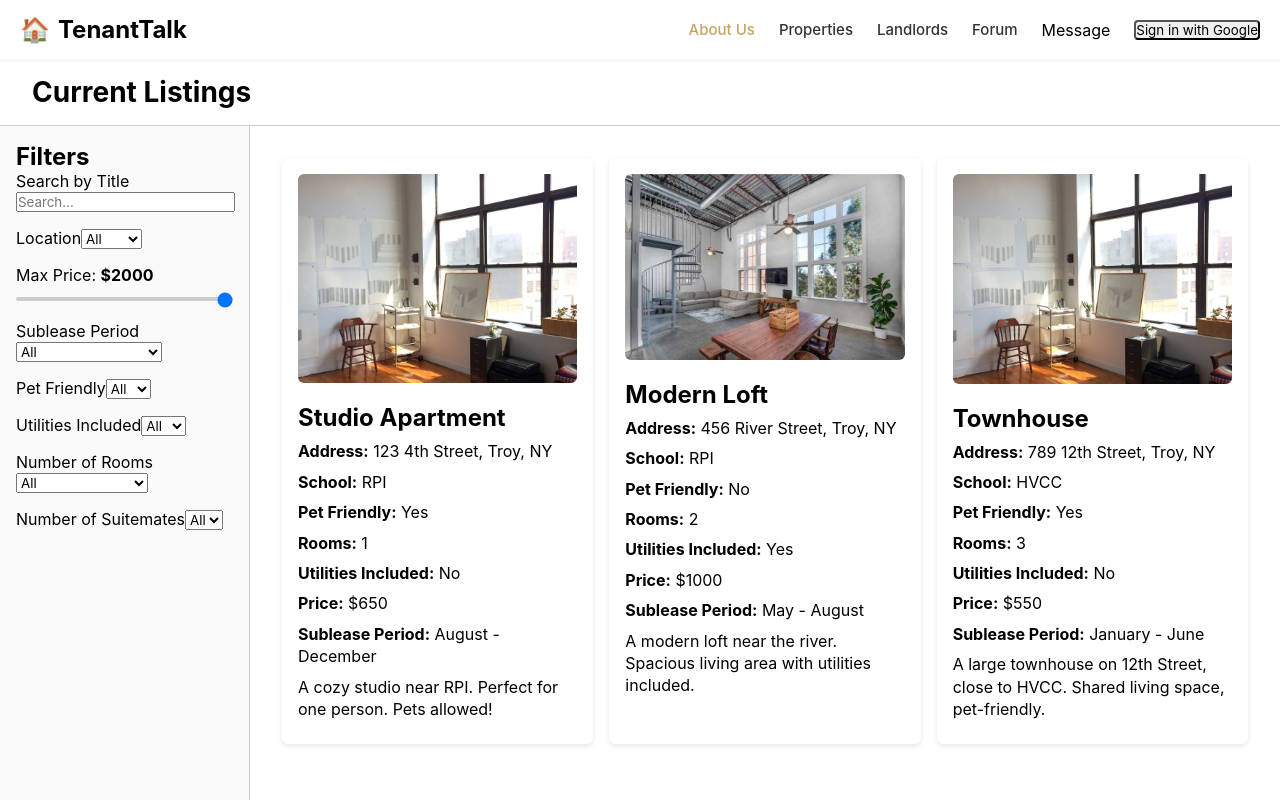
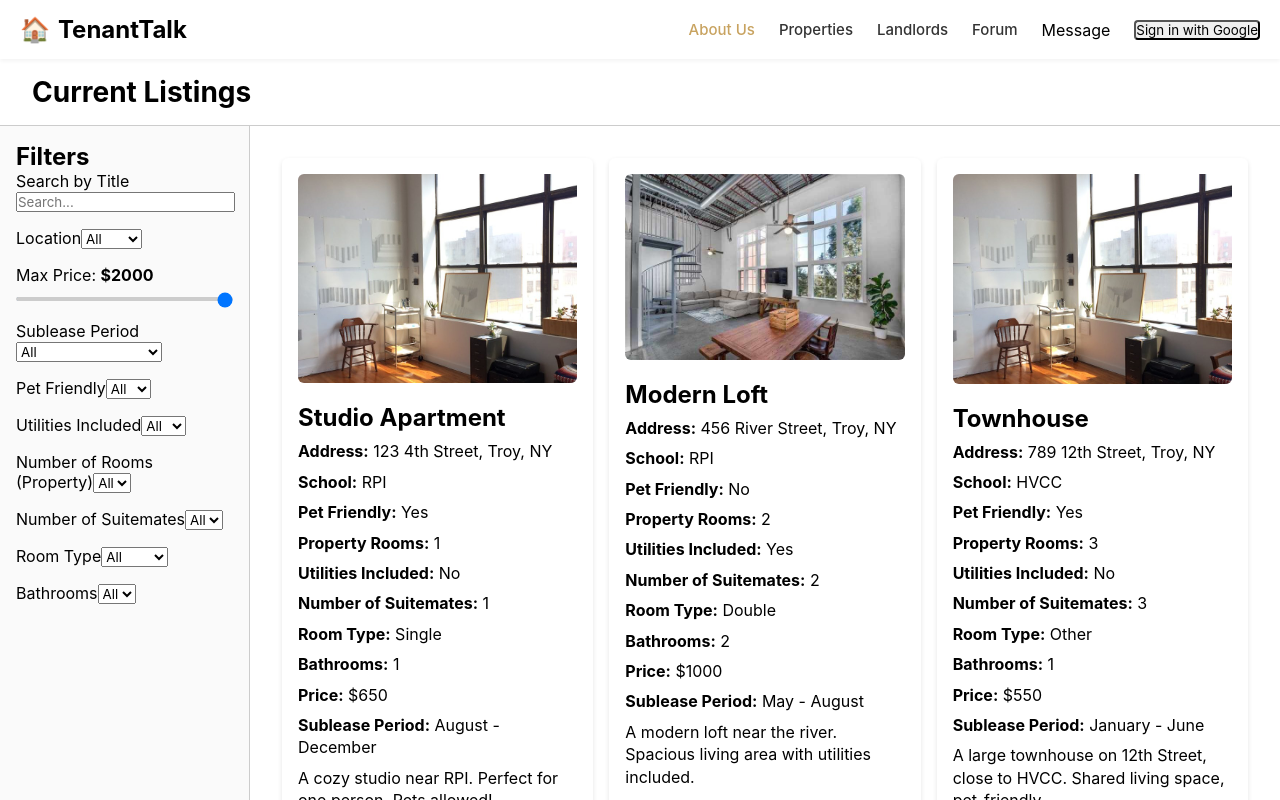
Before and after one commit to thuntxiv/TenantTalk, a React (Create React App) app in the folder tenanttalk/Frontend/: page /properties in a window 1280 px wide. Shown: the top 800 px of the page. Built offline with nearby package versions, Linux system fonts and the light colour scheme.

Commit message:
added more search features for properties

```diff
--- a/tenanttalk/Frontend/src/pages/Propertylisting.tsx
+++ b/tenanttalk/Frontend/src/pages/Propertylisting.tsx
@@ -21,6 +21,8 @@ interface Listing {
     imageUrl: string;
     timeFrame: string;
     numberOfSuitemates: number;
+    roomType: 'Single' | 'Double' | 'Other';
+    bathrooms: number;
 }
 
 const mockListings: Listing[] = [
@@ -38,6 +40,8 @@ const mockListings: Listing[] = [
         imageUrl: studioImage,
         timeFrame: 'August - December',
         numberOfSuitemates: 1,
+        roomType: 'Single',
+        bathrooms: 1,
     },
     {
         id: 2,
@@ -53,6 +57,8 @@ const mockListings: Listing[] = [
         imageUrl: loftImage,
         timeFrame: 'May - August',
         numberOfSuitemates: 2,
+        roomType: 'Double',
+        bathrooms: 2,
     },
     {
         id: 3,
@@ -68,11 +74,13 @@ const mockListings: Listing[] = [
         imageUrl: studioImage,
         timeFrame: 'January - June',
         numberOfSuitemates: 3,
+        roomType: 'Other',
+        bathrooms: 1,
     },
 ];
 
 export default function Propertylisting() {
-    // 1. Parse query parameters if you're still using them
+    // 1. Parse query parameters
     const [searchParams] = useSearchParams();
     const paramLocation = searchParams.get('location') || '';
     const queryMaxPrice = searchParams.get('maxPrice') || '2000';
@@ -80,18 +88,19 @@ export default function Propertylisting() {
     // 2. Local filter states
     const [listings] = useState<Listing[]>(mockListings);
     const [searchTerm, setSearchTerm] = useState(paramLocation);
-
     const [locationFilter, setLocationFilter] = useState('All');
     const [maxPrice, setMaxPrice] = useState(() => parseInt(queryMaxPrice));
     const [timeFrameFilter, setTimeFrameFilter] = useState('All');
 
-    // New filters:
-    const [petFriendlyFilter, setPetFriendlyFilter] = useState('All');   // 'All' | 'Yes' | 'No'
-    const [utilitiesFilter, setUtilitiesFilter] = useState('All');       // 'All' | 'Yes' | 'No'
-    const [roomsFilter, setRoomsFilter] = useState('All');               // 'All' | '1' | '2' | '3' etc.
+    // Existing filters
+    const [petFriendlyFilter, setPetFriendlyFilter] = useState('All');
+    const [utilitiesFilter, setUtilitiesFilter] = useState('All');
+    const [roomsFilter, setRoomsFilter] = useState('All');
+    const [suitematesFilter, setSuitematesFilter] = useState('All');
 
-    // If you track suitemates:
-    const [suitematesFilter, setSuitematesFilter] = useState('All');
+    // New filters for the room being rented
+    const [roomTypeFilter, setRoomTypeFilter] = useState('All');
+    const [bathroomsFilter, setBathroomsFilter] = useState('All');
 
     const navigate = useNavigate();
 
@@ -101,43 +110,42 @@ export default function Propertylisting() {
 
     // 3. Filter logic
     const filteredListings = listings.filter((listing) => {
-        // Text search (title + address)
         const matchesSearch =
             !searchTerm ||
             listing.title.toLowerCase().includes(searchTerm.toLowerCase()) ||
             listing.address.toLowerCase().includes(searchTerm.toLowerCase());
 
-        // Location
         const matchesLocation =
             locationFilter === 'All' || listing.location === locationFilter;
 
-        // Price
         const matchesPrice = listing.price <= maxPrice;
 
-        // Timeframe
         const matchesTimeFrame =
             timeFrameFilter === 'All' || listing.timeFrame === timeFrameFilter;
 
-        // Pet friendly
         const matchesPetFriendly =
             petFriendlyFilter === 'All' ||
             (petFriendlyFilter === 'Yes' && listing.petFriendly) ||
             (petFriendlyFilter === 'No' && !listing.petFriendly);
 
-        // Utilities included
         const matchesUtilities =
             utilitiesFilter === 'All' ||
             (utilitiesFilter === 'Yes' && listing.utilitiesIncluded) ||
             (utilitiesFilter === 'No' && !listing.utilitiesIncluded);
 
-        // Rooms filter
         const matchesRooms =
             roomsFilter === 'All' || listing.rooms === parseInt(roomsFilter);
 
-        // Suitemates filter, if you add it:
         const matchesSuitemates =
             suitematesFilter === 'All' ||
             listing.numberOfSuitemates === parseInt(suitematesFilter);
+
+        // New matching for room details (room type and bathrooms)
+        const matchesRoomType =
+            roomTypeFilter === 'All' || listing.roomType === roomTypeFilter;
+
+        const matchesBathrooms =
+            bathroomsFilter === 'All' || listing.bathrooms === parseInt(bathroomsFilter);
 
         return (
             matchesSearch &&
@@ -146,8 +154,10 @@ export default function Propertylisting() {
             matchesTimeFrame &&
             matchesPetFriendly &&
             matchesUtilities &&
-            matchesRooms
-            && matchesSuitemates
+            matchesRooms &&
+            matchesSuitemates &&
+            matchesRoomType &&
+            matchesBathrooms
         );
     });
 
@@ -205,7 +215,7 @@ export default function Propertylisting() {
                         />
                     </div>
 
-                    {/* Timeline Filter */}
+                    {/* Sublease Period */}
                     <div className="filter-section">
                         <label htmlFor="timeFrameSelect">Sublease Period</label>
                         <select
@@ -220,7 +230,7 @@ export default function Propertylisting() {
                         </select>
                     </div>
 
-                    {/* Pet Friendly Filter */}
+                    {/* Pet Friendly */}
                     <div className="filter-section">
                         <label htmlFor="petFriendlySelect">Pet Friendly</label>
                         <select
@@ -234,7 +244,7 @@ export default function Propertylisting() {
                         </select>
                     </div>
 
-                    {/* Utilities Included Filter */}
+                    {/* Utilities Included */}
                     <div className="filter-section">
                         <label htmlFor="utilitiesSelect">Utilities Included</label>
                         <select
@@ -248,21 +258,22 @@ export default function Propertylisting() {
                         </select>
                     </div>
 
-                    {/* Rooms Filter: Single, Double, etc. */}
+                    {/* Rooms Filter (Property-wide) */}
                     <div className="filter-section">
-                        <label htmlFor="roomsSelect">Number of Rooms</label>
+                        <label htmlFor="roomsSelect">Number of Rooms (Property)</label>
                         <select
                             id="roomsSelect"
                             value={roomsFilter}
                             onChange={(e) => setRoomsFilter(e.target.value)}
                         >
                             <option value="All">All</option>
-                            <option value="1">Single (1 room)</option>
-                            <option value="2">Double (2 rooms)</option>
-                            <option value="3">3 Rooms</option>
+                            <option value="1">1</option>
+                            <option value="2">2</option>
+                            <option value="3">3</option>
                         </select>
                     </div>
-                    {
+
+                    {/* Suitemates Filter */}
                     <div className="filter-section">
                         <label htmlFor="suitematesSelect">Number of Suitemates</label>
                         <select
@@ -276,7 +287,36 @@ export default function Propertylisting() {
                             <option value="3">3</option>
                         </select>
                     </div>
-          }
+
+                    {/* Room Type Filter */}
+                    <div className="filter-section">
+                        <label htmlFor="roomTypeSelect">Room Type</label>
+                        <select
+                            id="roomTypeSelect"
+                            value={roomTypeFilter}
+                            onChange={(e) => setRoomTypeFilter(e.target.value)}
+                        >
+                            <option value="All">All</option>
+                            <option value="Single">Single</option>
+                            <option value="Double">Double</option>
+                            <option value="Other">Other</option>
+                        </select>
+                    </div>
+
+                    {/* Bathrooms Filter */}
+                    <div className="filter-section">
+                        <label htmlFor="bathroomsSelect">Bathrooms</label>
+                        <select
+                            id="bathroomsSelect"
+                            value={bathroomsFilter}
+                            onChange={(e) => setBathroomsFilter(e.target.value)}
+                        >
+                            <option value="All">All</option>
+                            <option value="1">1</option>
+                            <option value="2">2</option>
+                            <option value="3">3</option>
+                        </select>
+                    </div>
                 </aside>
 
                 <main className="listings-container">
@@ -296,10 +336,19 @@ export default function Propertylisting() {
                                     <strong>Pet Friendly:</strong>{' '}
                                     {listing.petFriendly ? 'Yes' : 'No'}
                                 </p>
-                                <p><strong>Rooms:</strong> {listing.rooms}</p>
+                                <p><strong>Property Rooms:</strong> {listing.rooms}</p>
                                 <p>
                                     <strong>Utilities Included:</strong>{' '}
                                     {listing.utilitiesIncluded ? 'Yes' : 'No'}
+                                </p>
+                                <p>
+                                    <strong>Number of Suitemates:</strong> {listing.numberOfSuitemates}
+                                </p>
+                                <p>
+                                    <strong>Room Type:</strong> {listing.roomType}
+                                </p>
+                                <p>
+                                    <strong>Bathrooms:</strong> {listing.bathrooms}
                                 </p>
                                 <p><strong>Price:</strong> ${listing.price}</p>
                                 <p><strong>Sublease Period:</strong> {listing.timeFrame}</p>
```
Lines whose indentation alone changed are shown as unchanged.
